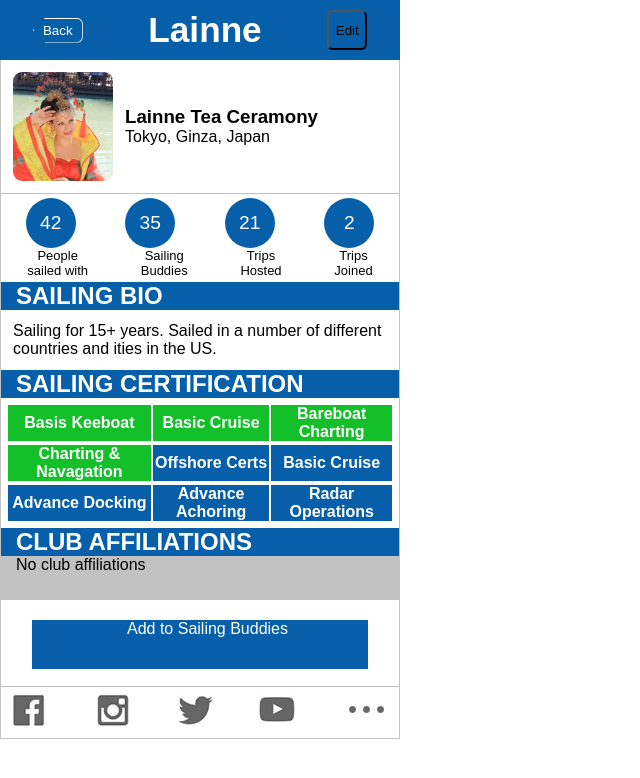
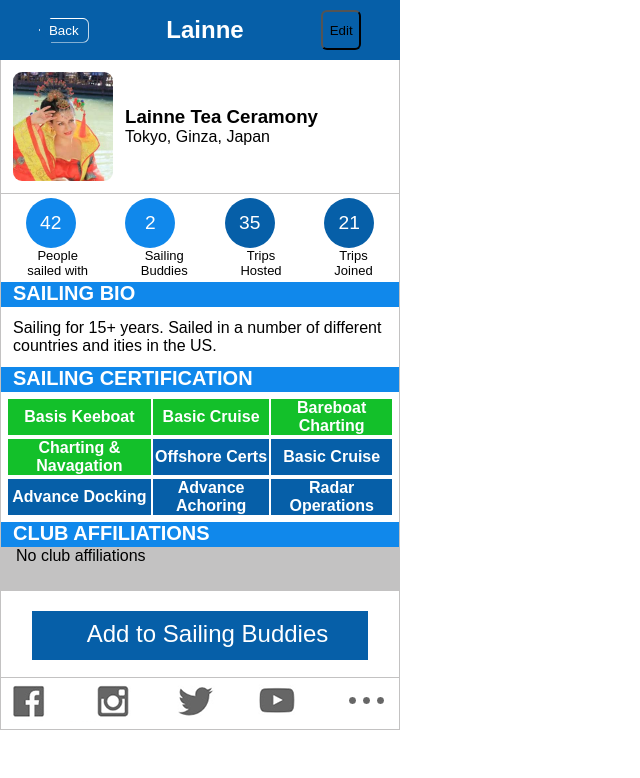
Before and after one commit to webgal-ada/RedoProjects, a plain HTML site: page index.html in a window 1280 px wide. Shown: the whole page, without its empty margins (0-640 px from the left). Drawn offline with Linux system fonts and the light colour scheme; a web font is replaced by a local one.

Commit message:
fix fonts to Arial

```diff
--- a/index.html
+++ b/index.html
@@ -28,10 +28,10 @@
 
       <div class="circles">
         <ul>
-          <li>42</li>
+          <li class="ltBlue">42</li>
+          <li class="ltBlue">2</li>
           <li>35</li>
           <li>21</li>
-          <li>2</li>
         </ul>
       </div>
 
--- a/styles.css
+++ b/styles.css
@@ -19,6 +19,7 @@ body {
 }
 
 header {
+  font-family: Arial, Helvetica, sans-serif;
   display: flex;
   justify-content: space-around;
   height: 60px;
@@ -52,10 +53,20 @@ header {
 }
 
 h1 {
-  font-size: 2.2rem;
+  font-size: 1.5rem;
+}
+
+h2 {
+  font-family: Arial, Helvetica, sans-serif;
+  text-transform: uppercase;
+  font-size: 1.25em;
+  text-indent: 12px;
+  color: #FFF;
+
 }
 
 h3 {
+  font-family: Arial, Helvetica, sans-serif;
   font-weight: bold;
 }
 
@@ -71,8 +82,9 @@ img {
   border-bottom: .5px solid rgb(195, 194, 194);
 }
 
-.circle {
+.circles .ltBlue {
   padding: 7px;
+  background-color: rgb(16, 136, 235);
 }
 
 .circles li {
@@ -100,12 +112,9 @@ ul {
   list-style-type: none;
 }
 
-section {
-  text-transform: uppercase;
-  font-size: 16px;
-  text-indent: 15px;
-  background-color: rgb(6, 95, 168);
-  color: #FFF;
+section h2 {
+  height: 25px;
+  background-color: rgb(16, 136, 235);
 }
 
 .sail_Bio {
@@ -139,10 +148,13 @@ table {
 }
 
 .link_btn {
+  font-family: Arial, Helvetica, sans-serif;
+  font-size: 1.5em;
   margin-top: 20px;
   align-self: center;
   color: white;
   text-align: center;
+  line-height: 45px;
   width: 336px;
   height: 49px;
   background-color: rgb(6, 95, 168);
```
Also changed, not shown: Lainne.png (deleted), favicon.png (deleted), iconSailing.jpg (deleted), icons.jpg (deleted), icons2.jpg (deleted), 2 other files.
